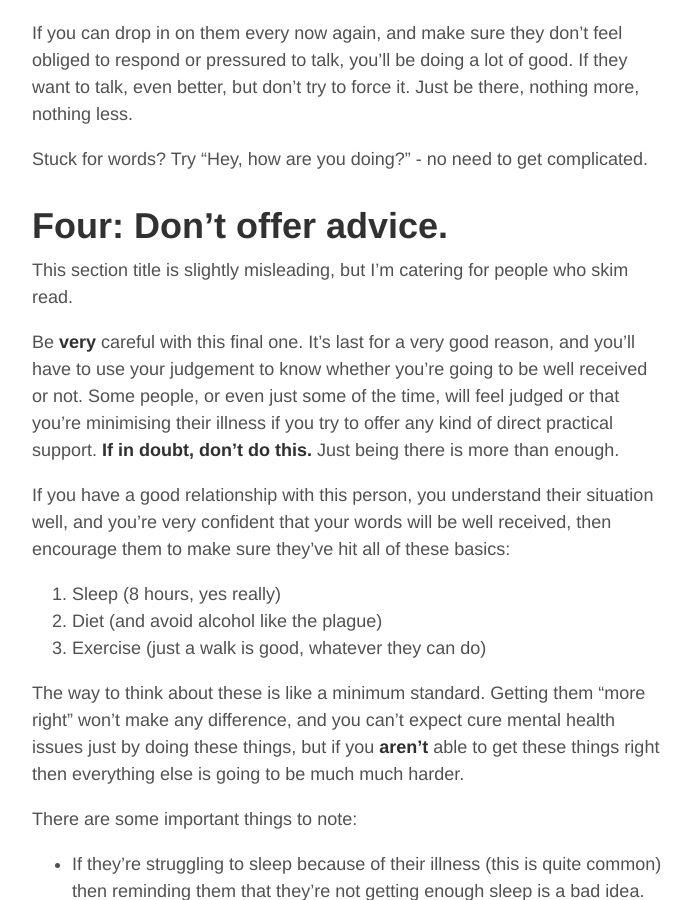
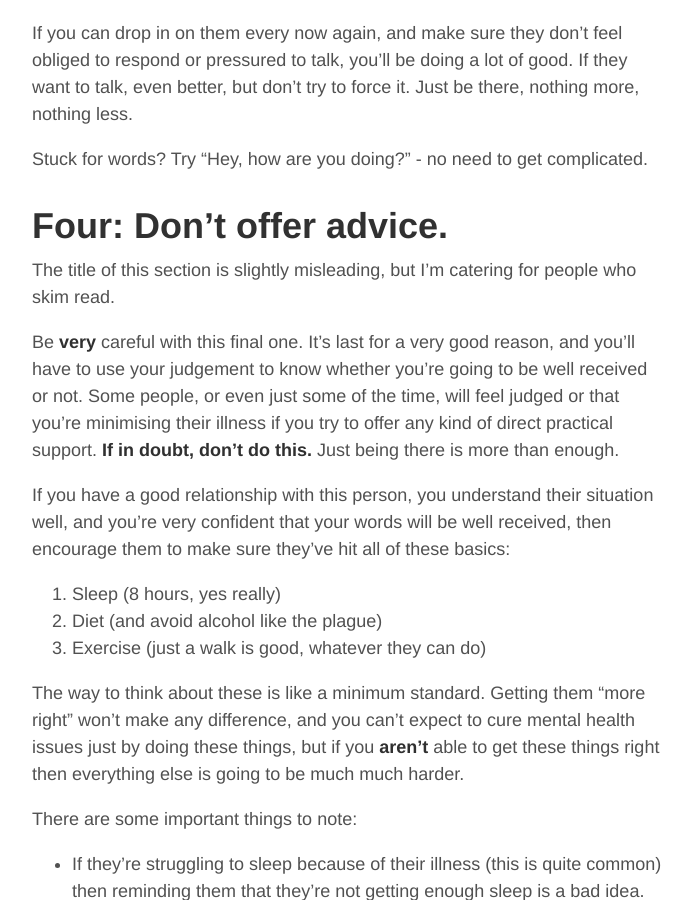
Before and after one commit to WillSoper/WillSoper.github.io, a Jekyll site: the page built from _posts/2020-07-06-helping-others-with-their-mental-health.md, in a window 1280 px wide and 900 px high, scrolled down 2771 px. Shown: the whole window, without its empty margins (293-984 px from the left). Built offline with Jekyll 4.4.1, drawn with Linux system fonts in a browser that asks for light colours.

Commit message:
typo + clarification

```diff
--- a/_posts/2020-07-06-helping-others-with-their-mental-health.md
+++ b/_posts/2020-07-06-helping-others-with-their-mental-health.md
@@ -54,7 +54,7 @@
 
 # Four: Don’t offer advice.
 
-This section title is slightly misleading, but I’m catering for people who skim read.
+The title of this section is slightly misleading, but I’m catering for people who skim read.
 
 Be **very** careful with this final one. It’s last for a very good reason, and you’ll have to use your judgement to know whether you’re going to be well received or not. Some people, or even just some of the time, will feel judged or that you’re minimising their illness if you try to offer any kind of direct practical support. **If in doubt, don’t do this.** Just being there is more than enough.
 
@@ -64,7 +64,7 @@
 2. Diet (and avoid alcohol like the plague)
 3. Exercise (just a walk is good, whatever they can do)
 
-The way to think about these is like a minimum standard. Getting them “more right” won’t make any difference, and you can’t expect cure mental health issues just by doing these things, but if you **aren’t** able to get these things right then everything else is going to be much much harder.
+The way to think about these is like a minimum standard. Getting them “more right” won’t make any difference, and you can’t expect to cure mental health issues just by doing these things, but if you **aren’t** able to get these things right then everything else is going to be much much harder.
 
 There are some important things to note:
 
```
